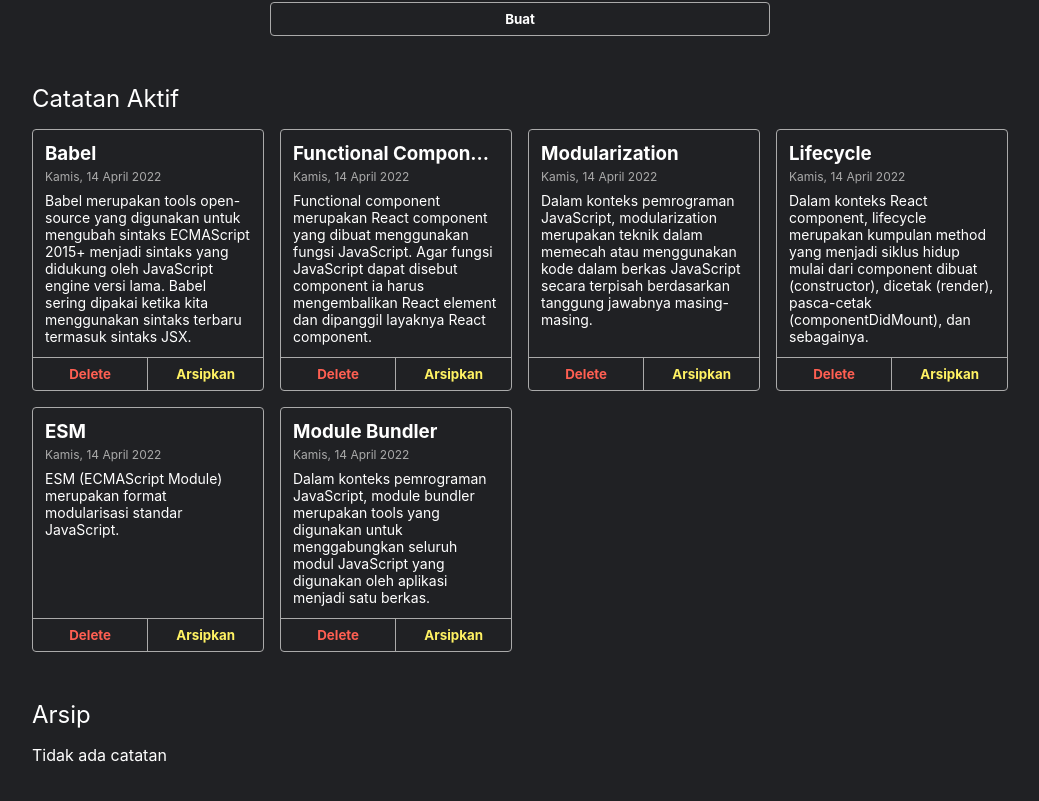
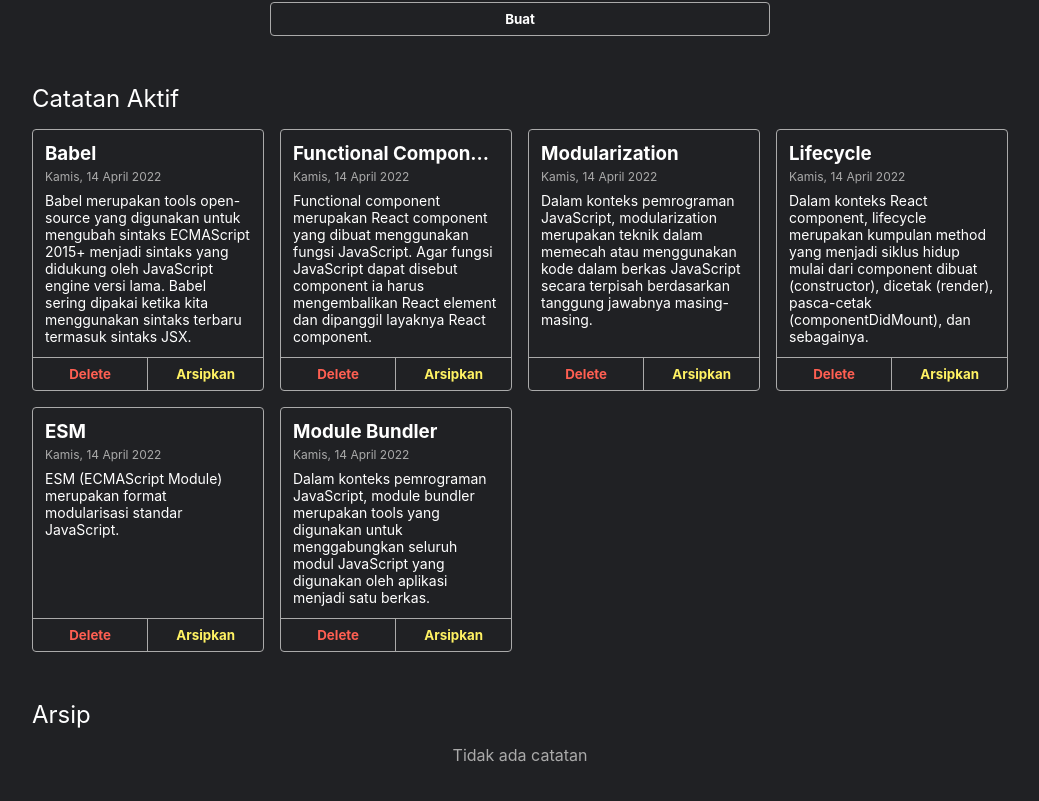
Before and after one commit to faruqalawy/dicoding-notes-app, a React (Vite) app: page / in a window 1280 px wide. Shown: the part 432-1233 px from the top of the page, without its empty margins (120-1159 px from the left). Built offline with nearby package versions, Linux system fonts and the light colour scheme.

Commit message:
fix notelistactive when empty

```diff
--- a/src/components/5-NoteListActive.jsx
+++ b/src/components/5-NoteListActive.jsx
@@ -4,6 +4,8 @@
 function NoteListActive({ notes, onDelete, onArchive }) {
     const activeNotes = notes.filter((note) => !note.archived);
     return (
+        <>
+            {activeNotes.length > 0 ? (
                 <div className="notes-list">
                     {activeNotes.map((note) => (
                     <NoteItem
@@ -12,9 +14,12 @@
                     onDelete={onDelete}
                     onArchive={onArchive}
                     {...note}
-            />
-            ))}
+                /> ))}
                 </div>
+            ) : (
+                <p className="notes-list__empty-message">Tidak ada catatan</p>
+            )}
+        </>
     );
 }
 
--- a/src/components/6-NoteListArchive.jsx
+++ b/src/components/6-NoteListArchive.jsx
@@ -4,15 +4,17 @@
 
 function NoteListArchive({ archivedNotes, onUnarchive, onDelete }) {
     return (
-        <div className="notes-list">
+        <>
             {archivedNotes.length > 0 ? (
-            archivedNotes.map((note) => (
-                <NoteItem key={note.id} onUnarchive={onUnarchive} onDelete={onDelete} {...note} />
-            ))
+                <div className="notes-list">
+                    {archivedNotes.map((note) => (
+                        <NoteItem key={note.id} onUnarchive={onUnarchive} onDelete={onDelete} {...note} />
+                    ))}
+                </div>
             ) : (
-                <p className="note-list__empty-message">Tidak ada catatan</p>
+                <p className="notes-list__empty-message">Tidak ada catatan</p>
             )}
-        </div>
+        </>
     );
 }
 
```
Lines whose indentation alone changed are shown as unchanged.
